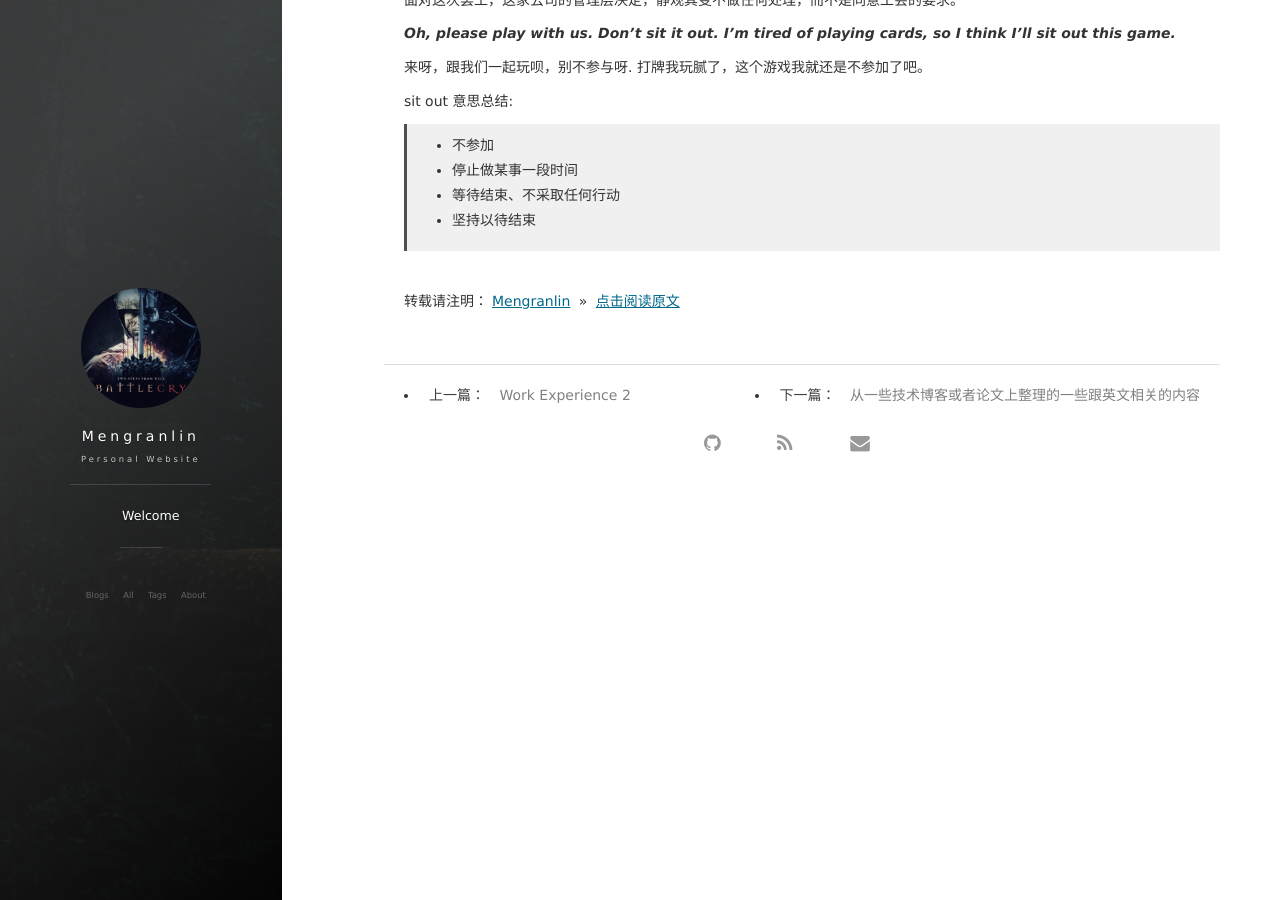
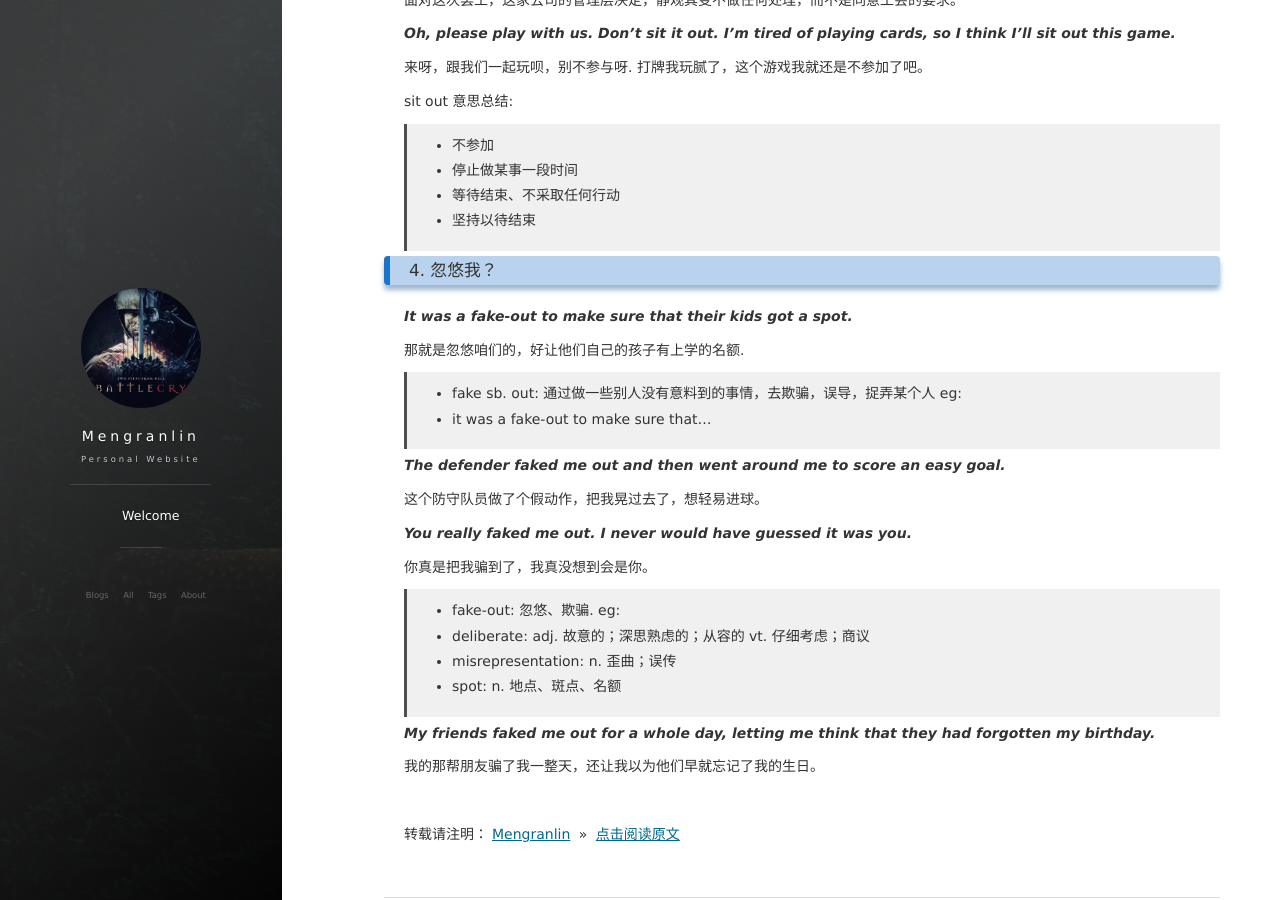
Before and after one commit to lmrshare/lmrshare.github.io, a Jekyll site: the page built from _posts/2018-05-22-wor-mac-eng.md, in a window 1280 px wide and 900 px high, scrolled down 2071 px. Built offline with Jekyll 4.4.1, drawn with Linux system fonts in a browser that asks for light colours; nearby versions of some CDN libraries; comment, search, counter and statistics services are not loaded.

Commit message:
notes on tuesday

```diff
--- a/_posts/2018-05-22-wor-mac-eng.md
+++ b/_posts/2018-05-22-wor-mac-eng.md
@@ -135,6 +135,33 @@ ___The company's management is prepared to sit out the strike rather than agree
  >* 等待结束、不采取任何行动
  >* 坚持以待结束
 
+### 4. 忽悠我？
+
+___It was a fake-out to make sure that their kids got a spot.___
+
+那就是忽悠咱们的，好让他们自己的孩子有上学的名额.
+
+>* fake sb. out: 通过做一些别人没有意料到的事情，去欺骗，误导，捉弄某个人 eg:
+>* it was a fake-out to make sure that...
+
+___The defender faked me out and then went around me to score an easy goal.___
+
+这个防守队员做了个假动作，把我晃过去了，想轻易进球。
+
+___You really faked me out. I never would have guessed it was you.___
+
+你真是把我骗到了，我真没想到会是你。
+
+>* fake-out: 忽悠、欺骗. eg:
+>* deliberate: adj. 故意的；深思熟虑的；从容的 vt. 仔细考虑；商议
+>* misrepresentation: n. 歪曲；误传
+>* spot: n. 地点、斑点、名额
+
+___My friends faked me out for a whole day, letting me think that they had forgotten my birthday.___
+
+我的那帮朋友骗了我一整天，还让我以为他们早就忘记了我的生日。
+
+
 <br>
 
 转载请注明：[Mengranlin](https://lmrshare.github.io) » [点击阅读原文](https://lmrshare.github.io/2015/09/iOS9_Note/)
```
Also changed, not shown: _drafts/work-linux/2018-05-21-wor-mac-plan-hidden.md (+1 -1 lines), _posts/2018-08-11-Effective-CPP.md (+5 -1 lines), _posts/2018-08-23-Effective-TCP-IP-Programmimg.md (+8 -2 lines).
